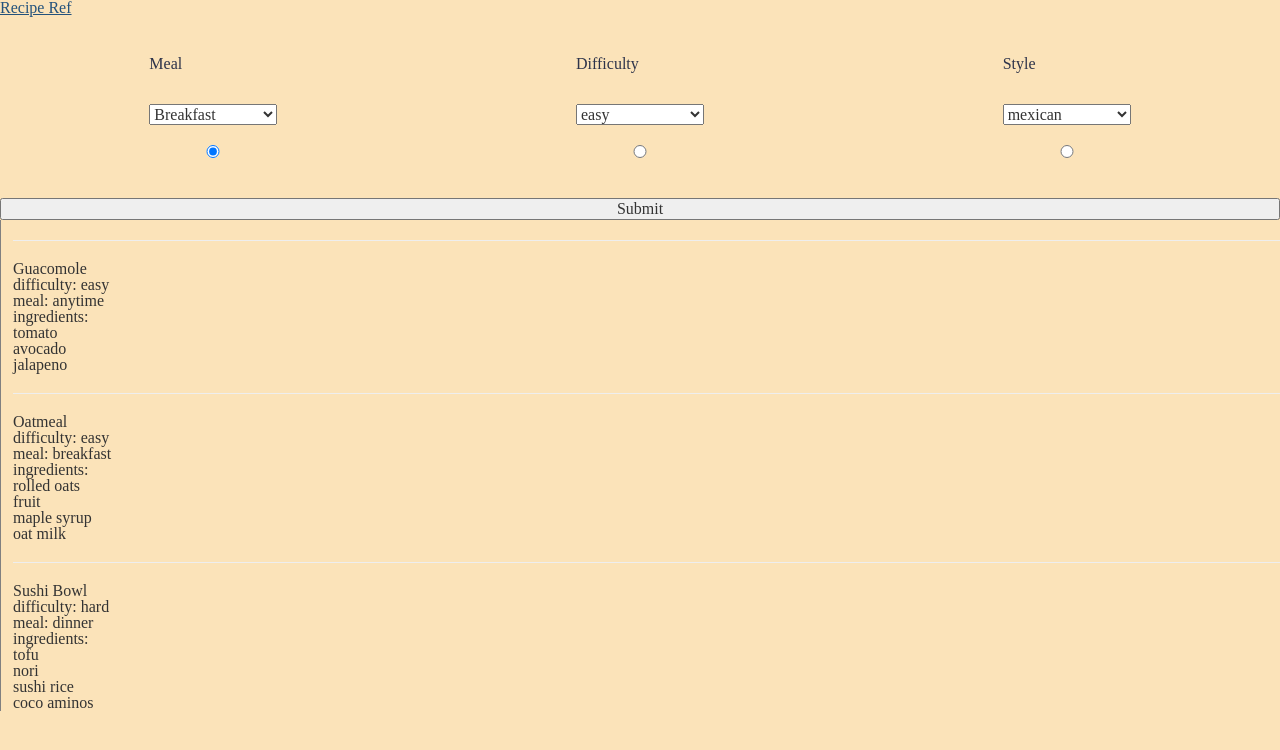
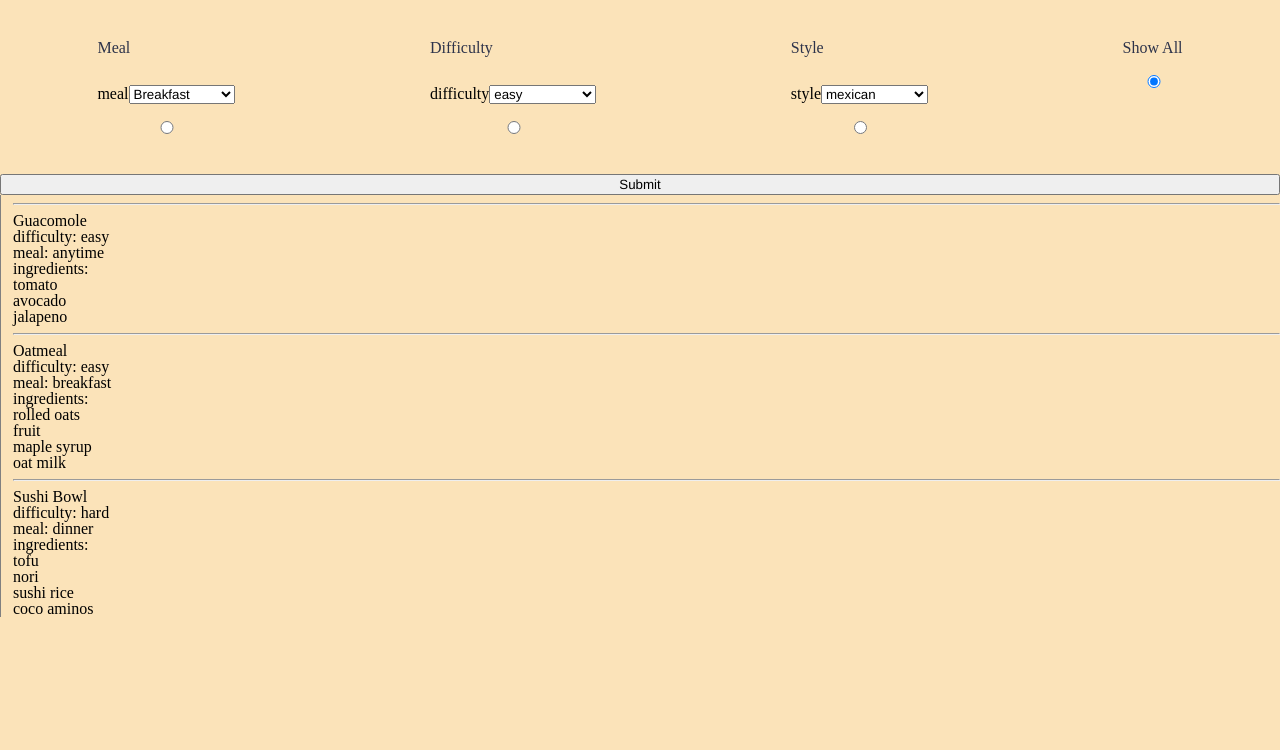
Before and after one commit to reganoneill/recipes, a React (Vite) app: page / in a window 1280 px wide. Shown: the top 750 px of the page. Built offline with nearby package versions, Linux system fonts and the light colour scheme.

Commit message:
cleans up dropdown, corrects readme

```diff
--- a/package.json
+++ b/package.json
@@ -1,5 +1,5 @@
 {
-  "name": "foodFeed",
+  "name": "reciperef",
   "version": "1.0.0",
   "description": "",
   "main": "index.js",
--- a/src/App.tsx
+++ b/src/App.tsx
@@ -10,10 +10,12 @@ const App = () => {
         <ThemeContext.Provider value={theme}>
             <div className="mainContainer">
                 <header>
-                    <Link to="/">Recipe Ref</Link>
+                    {/* TODO: add this in later when layout comes together */}
+                    {/* <Link to="/">Recipe Ref</Link> */}
                 </header>
                 <Router>
                     <SearchParams path="/" />
+                    {/* TODO: add this in later to reference individual recipes */}
                     {/* <Details path="/details/:id" /> */}
                 </Router>
             </div>
--- a/src/SearchParams.tsx
+++ b/src/SearchParams.tsx
@@ -11,15 +11,14 @@ import useDropdown from "./useDropdown";
 
 import { IRecipe } from "./types/IRecipe";
 
-// dev only
+// dev/test only
 import * as recipeData from "./data/mock/recipes.json";
 
 type InputEvent = React.ChangeEvent<HTMLInputElement>;
 
 const SearchParams: FunctionComponent<RouteComponentProps> = () => {
     const [theme, setTheme] = useContext(ThemeContext);
-    const [checked, setChecked] = useState("meal");
-    const [location, updateLocation] = useState("Seattle, WA");
+    const [checked, setChecked] = useState("all");
     const [recipes, updateRecipes] = useState(recipeData.recipes as IRecipe[]);
     const [meal, MealTypeDropdown, updateMealType] = useDropdown("Meal", "Breakfast", ["Breakfast", "Lunch", "Dinner"]);
     const [difficulty, MealDifficulty, updateMealDifficultyLevel] = useDropdown("Difficulty", "easy", ["easy", "medium", "hard"]);
@@ -32,10 +31,16 @@ const SearchParams: FunctionComponent<RouteComponentProps> = () => {
     }
 
     const requestMeals = () => {
+
+        if (checked === 'all') {
+            updateRecipes(staticRecipeDataset);
+            return;
+        }
+
         const fetchData : { [key: string]: string } = {
             meal,
             difficulty,
-            style
+            style,
         };
 
         const requestedRecipes = staticRecipeDataset.filter((recipe, idx) => recipe[checked] === fetchData[checked].toLowerCase());
@@ -82,6 +87,15 @@ const SearchParams: FunctionComponent<RouteComponentProps> = () => {
                     checked={checked === "style"}
                 />
             </div>
+            <div className="formItem">
+                <p>Show All</p>
+                <input
+                    type="radio"
+                    value="all"
+                    onChange={radioHandleInputChange}
+                    checked={checked === "all"}
+                />
+            </div>
             </div>
             <button>Submit</button>
         </form>
--- a/src/index.html
+++ b/src/index.html
@@ -5,13 +5,6 @@
     <meta name="viewport" content="width=device-width, initial-scale=1.0" />
     <meta http-equiv="X-UA-Compatible" content="ie=edge" />
     <link rel="stylesheet" href="./styles/reset.css" />
-    <!-- Latest compiled and minified CSS -->
-    <link rel="stylesheet" href="https://stackpath.bootstrapcdn.com/bootstrap/3.4.1/css/bootstrap.min.css" integrity="sha384-HSMxcRTRxnN+Bdg0JdbxYKrThecOKuH5zCYotlSAcp1+c8xmyTe9GYg1l9a69psu" crossorigin="anonymous">
-
-    <!-- Optional theme -->
-    <link rel="stylesheet" href="https://stackpath.bootstrapcdn.com/bootstrap/3.4.1/css/bootstrap-theme.min.css" integrity="sha384-6pzBo3FDv/PJ8r2KRkGHifhEocL+1X2rVCTTkUfGk7/0pbek5mMa1upzvWbrUbOZ" crossorigin="anonymous">
-
-
     <link rel="stylesheet" type="text/css" href="./main.css" />
     <title>recipe ref</title>
   </head>
@@ -19,11 +12,5 @@
   <body>
     <div id="root">not rendered</div>
     <script src="./App.tsx"></script>
-    <script
-    src="https://code.jquery.com/jquery-3.4.1.min.js"
-    integrity="sha256-CSXorXvZcTkaix6Yvo6HppcZGetbYMGWSFlBw8HfCJo="
-    crossorigin="anonymous"></script>
-    <!-- Latest compiled and minified JavaScript -->
-    <script src="https://stackpath.bootstrapcdn.com/bootstrap/3.4.1/js/bootstrap.min.js" integrity="sha384-aJ21OjlMXNL5UyIl/XNwTMqvzeRMZH2w8c5cRVpzpU8Y5bApTppSuUkhZXN0VxHd" crossorigin="anonymous"></script>
   </body>
 </html>
--- a/src/useDropdown.tsx
+++ b/src/useDropdown.tsx
@@ -1,39 +1,3 @@
-// import React, { useState, FunctionComponent } from "react";
-// import { RouteComponentProps } from "@reach/router";
-
-// function useDropdown(
-//     label: string,
-//     defaultState: string,
-//     options: string[]
-//     ): [string, () => JSX.Element, (newState: string) => void] {
-//     const [state, updateState] = useState(defaultState);
-
-//     const id = `use-dropdown-${label.replace(" ","").toLowerCase()}`;
-//     const Dropdown = () => (
-//         <label htmlFor={id}>
-//             {label.toLowerCase()}
-//             <select
-//                 id={id}
-//                 value={state}
-//                 className="filterSelect"
-//                 onChange={e => updateState(e.target.value)}
-//                 onBlur={e => updateState(e.target.value)}
-//                 disabled={!options.length}
-//             >
-//                 {options.map((item) => (
-//                     <option key={item} value={item}>
-//                         {item}
-//                     </option>
-//                 ))}
-//             </select>
-//         </label>
-//     );
-
-//     return [state, Dropdown, updateState];
-// }
-
-// export default useDropdown;
-
 import React, { useState, FunctionComponent } from "react";
 import { RouteComponentProps } from "@reach/router";
 
@@ -46,6 +10,8 @@ function useDropdown(
 
     const id = `use-dropdown-${label.replace(" ","").toLowerCase()}`;
     const Dropdown = () => (
+        <label htmlFor={id}>
+            {label.toLowerCase()}
             <select
                 id={id}
                 value={state}
@@ -60,6 +26,7 @@ function useDropdown(
                     </option>
                 ))}
             </select>
+        </label>
     );
 
     return [state, Dropdown, updateState];
```
Also changed, not shown: 1 other file (tests, documents, lock files or other folders). Lines whose indentation alone changed are shown as unchanged.
